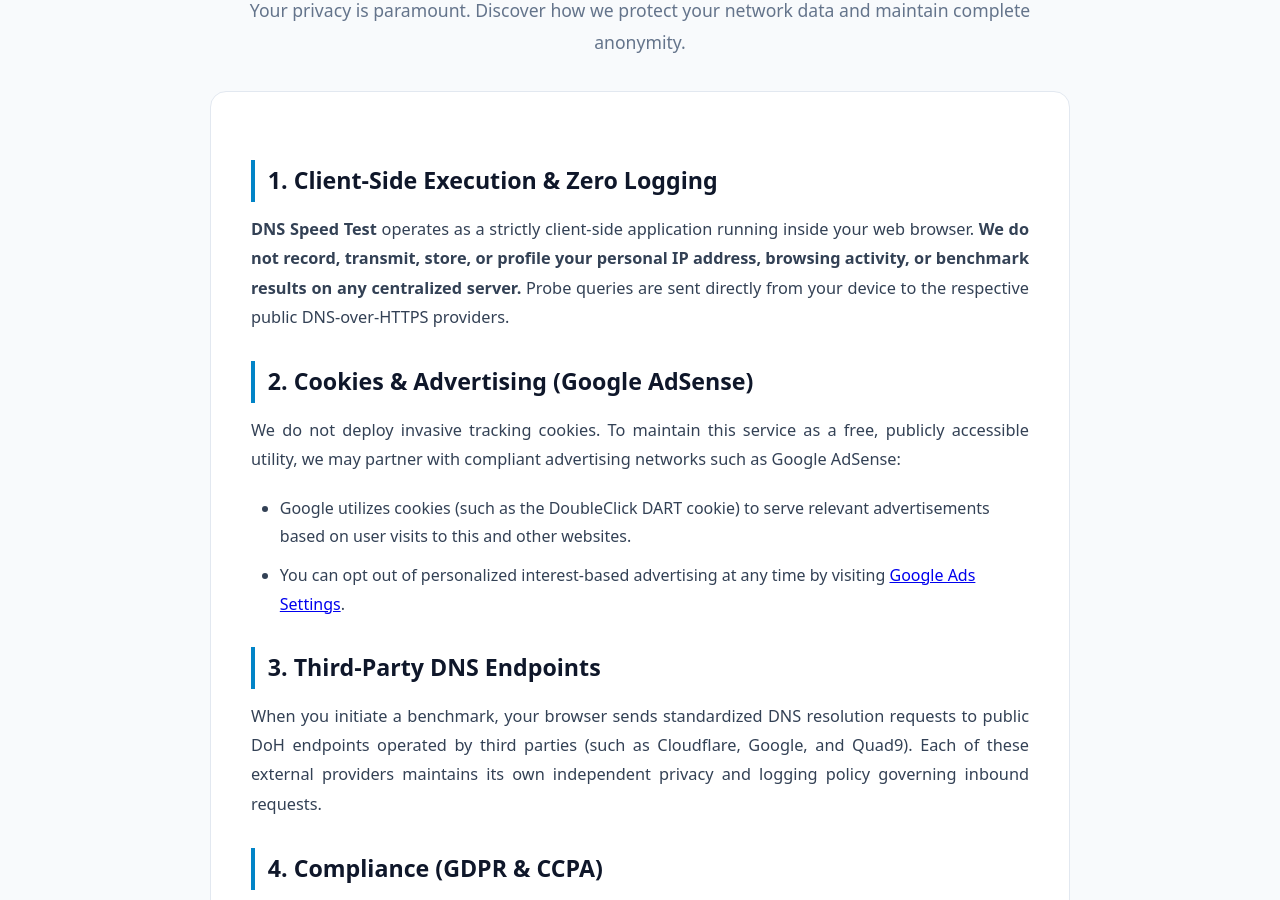
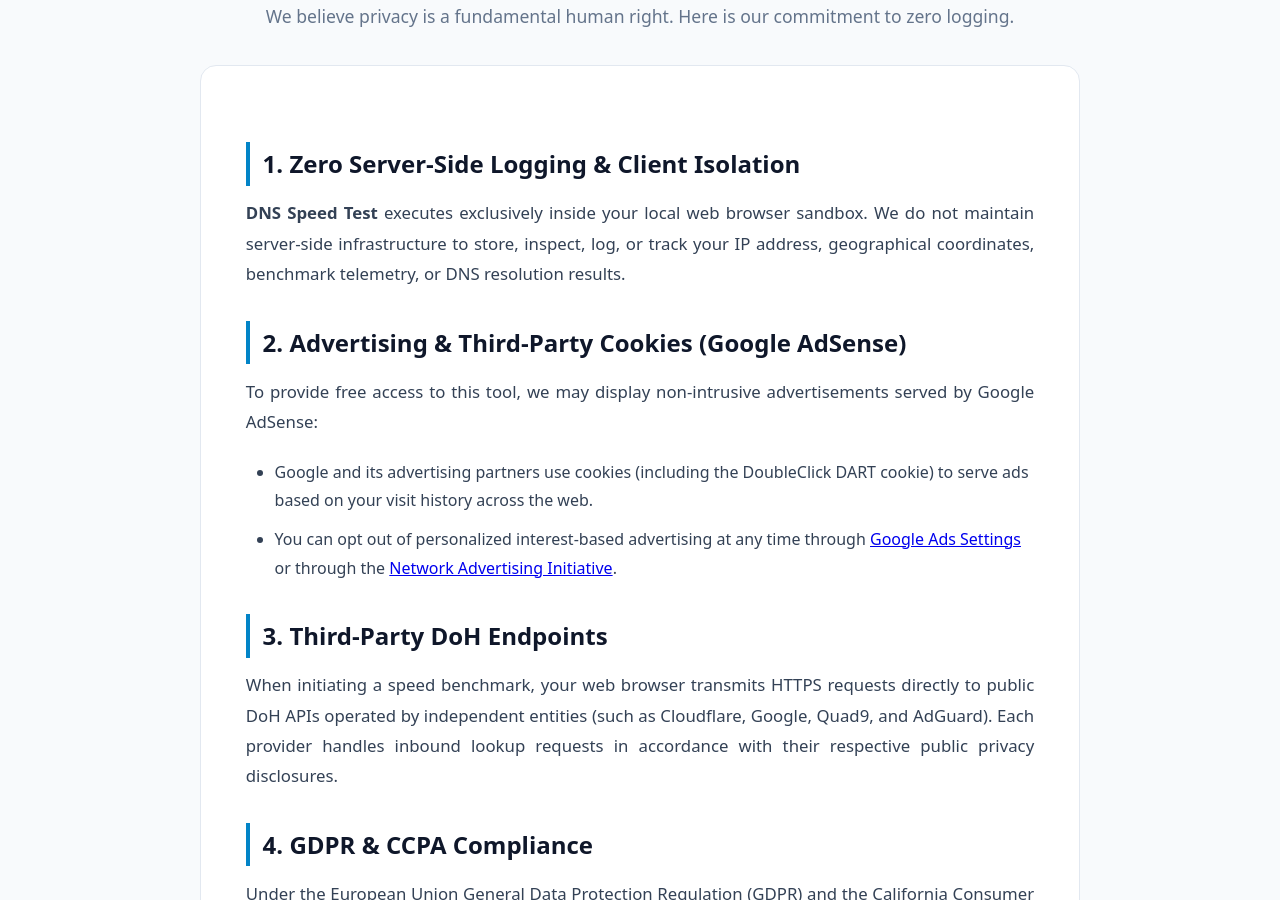
Before and after one commit to ahmedelazabdev/dnsspeedtest, a plain HTML site: page privacy.html in a window 1280 px wide. Shown: the part 188-1088 px from the top of the page. Drawn offline with Linux system fonts and the light colour scheme.

Commit message:
Update privacy.html

```diff
--- a/privacy.html
+++ b/privacy.html
@@ -4,7 +4,7 @@
     <meta charset="UTF-8">
     <meta name="viewport" content="width=device-width, initial-scale=1.0">
     <title>Privacy Policy | DNS Speed Test Benchmark</title>
-    <meta name="description" content="Official Privacy Policy for DNS Speed Test. We prioritize complete user privacy with zero data storage and strict compliance with GDPR, CCPA, and Google AdSense guidelines.">
+    <meta name="description" content="Official privacy policy: Zero server-side data retention, strict client-side execution, and full GDPR/CCPA compliance.">
     <link rel="canonical" href="https://yourusername.github.io/privacy.html">
     <style>
         :root {
@@ -28,16 +28,16 @@
         .nav-links a { text-decoration: none; color: var(--text-muted); font-weight: 600; font-size: 0.95rem; }
         .nav-links a:hover, .nav-links a.active { color: var(--primary); }
 
-        main { max-width: 900px; width: 100%; margin: 2.5rem auto; padding: 0 1.25rem; flex: 1; }
+        main { max-width: 920px; width: 100%; margin: 2.5rem auto; padding: 0 1.25rem; flex: 1; }
         .hero { text-align: center; margin-bottom: 2rem; }
-        .hero h1 { font-size: 2.2rem; color: var(--text-title); margin-bottom: 0.5rem; }
+        .hero h1 { font-size: 2.4rem; color: var(--text-title); margin-bottom: 0.5rem; font-weight: 800; }
         .hero p { color: var(--text-muted); font-size: 1.1rem; }
 
-        .content-box { background: var(--surface); border: 1px solid var(--border); border-radius: var(--radius-lg); padding: 2.5rem; margin-bottom: 2rem; }
-        .content-box h2 { font-size: 1.45rem; color: var(--text-title); margin: 1.8rem 0 0.8rem; border-left: 4px solid var(--primary); padding-left: 0.8rem; }
-        .content-box p { margin-bottom: 1.2rem; font-size: 1.02rem; text-align: justify; }
-        .content-box ul { padding-left: 1.8rem; margin-bottom: 1.4rem; }
-        .content-box li { margin-bottom: 0.6rem; }
+        .content-box { background: var(--surface); border: 1px solid var(--border); border-radius: var(--radius-lg); padding: 2.8rem; margin-bottom: 2rem; }
+        .content-box h2 { font-size: 1.5rem; color: var(--text-title); margin: 2rem 0 0.8rem; border-left: 4px solid var(--primary); padding-left: 0.8rem; }
+        .content-box p { margin-bottom: 1.25rem; font-size: 1.05rem; text-align: justify; }
+        .content-box ul { padding-left: 1.8rem; margin-bottom: 1.5rem; }
+        .content-box li { margin-bottom: 0.6rem; font-size: 1rem; }
 
         footer { background: var(--surface); border-top: 1px solid var(--border); padding: 2rem 1.5rem; margin-top: auto; }
         .footer-inner { max-width: 1100px; margin: 0 auto; display: flex; justify-content: space-between; align-items: center; flex-wrap: wrap; gap: 1rem; }
@@ -64,33 +64,33 @@
 
     <main>
         <div class="hero">
-            <h1>Privacy Policy & Terms</h1>
-            <p>Your privacy is paramount. Discover how we protect your network data and maintain complete anonymity.</p>
+            <h1>Privacy Policy & Data Transparency</h1>
+            <p>We believe privacy is a fundamental human right. Here is our commitment to zero logging.</p>
         </div>
 
         <article class="content-box">
-            <h2>1. Client-Side Execution & Zero Logging</h2>
+            <h2>1. Zero Server-Side Logging & Client Isolation</h2>
             <p>
-                <strong>DNS Speed Test</strong> operates as a strictly client-side application running inside your web browser. <strong>We do not record, transmit, store, or profile your personal IP address, browsing activity, or benchmark results on any centralized server.</strong> Probe queries are sent directly from your device to the respective public DNS-over-HTTPS providers.
+                <strong>DNS Speed Test</strong> executes exclusively inside your local web browser sandbox. We do not maintain server-side infrastructure to store, inspect, log, or track your IP address, geographical coordinates, benchmark telemetry, or DNS resolution results.
             </p>
 
-            <h2>2. Cookies & Advertising (Google AdSense)</h2>
+            <h2>2. Advertising & Third-Party Cookies (Google AdSense)</h2>
             <p>
-                We do not deploy invasive tracking cookies. To maintain this service as a free, publicly accessible utility, we may partner with compliant advertising networks such as Google AdSense:
+                To provide free access to this tool, we may display non-intrusive advertisements served by Google AdSense:
             </p>
             <ul>
-                <li>Google utilizes cookies (such as the DoubleClick DART cookie) to serve relevant advertisements based on user visits to this and other websites.</li>
-                <li>You can opt out of personalized interest-based advertising at any time by visiting <a href="https://adssettings.google.com" target="_blank" rel="noopener noreferrer">Google Ads Settings</a>.</li>
+                <li>Google and its advertising partners use cookies (including the DoubleClick DART cookie) to serve ads based on your visit history across the web.</li>
+                <li>You can opt out of personalized interest-based advertising at any time through <a href="https://adssettings.google.com" target="_blank" rel="noopener noreferrer">Google Ads Settings</a> or through the <a href="https://www.aboutads.info" target="_blank" rel="noopener noreferrer">Network Advertising Initiative</a>.</li>
             </ul>
 
-            <h2>3. Third-Party DNS Endpoints</h2>
+            <h2>3. Third-Party DoH Endpoints</h2>
             <p>
-                When you initiate a benchmark, your browser sends standardized DNS resolution requests to public DoH endpoints operated by third parties (such as Cloudflare, Google, and Quad9). Each of these external providers maintains its own independent privacy and logging policy governing inbound requests.
+                When initiating a speed benchmark, your web browser transmits HTTPS requests directly to public DoH APIs operated by independent entities (such as Cloudflare, Google, Quad9, and AdGuard). Each provider handles inbound lookup requests in accordance with their respective public privacy disclosures.
             </p>
 
-            <h2>4. Compliance (GDPR &amp; CCPA)</h2>
+            <h2>4. GDPR & CCPA Compliance</h2>
             <p>
-                In compliance with the General Data Protection Regulation (GDPR) and California Consumer Privacy Act (CCPA), our architecture is designed with privacy-by-default. Because we collect zero personally identifiable information (PII), your online identity remains fully protected.
+                Under the European Union General Data Protection Regulation (GDPR) and the California Consumer Privacy Act (CCPA), users possess the right to data sovereignty. Because this application processes zero personally identifiable information (PII) on our servers, no user data is collected, sold, or retained.
             </p>
         </article>
     </main>
```
